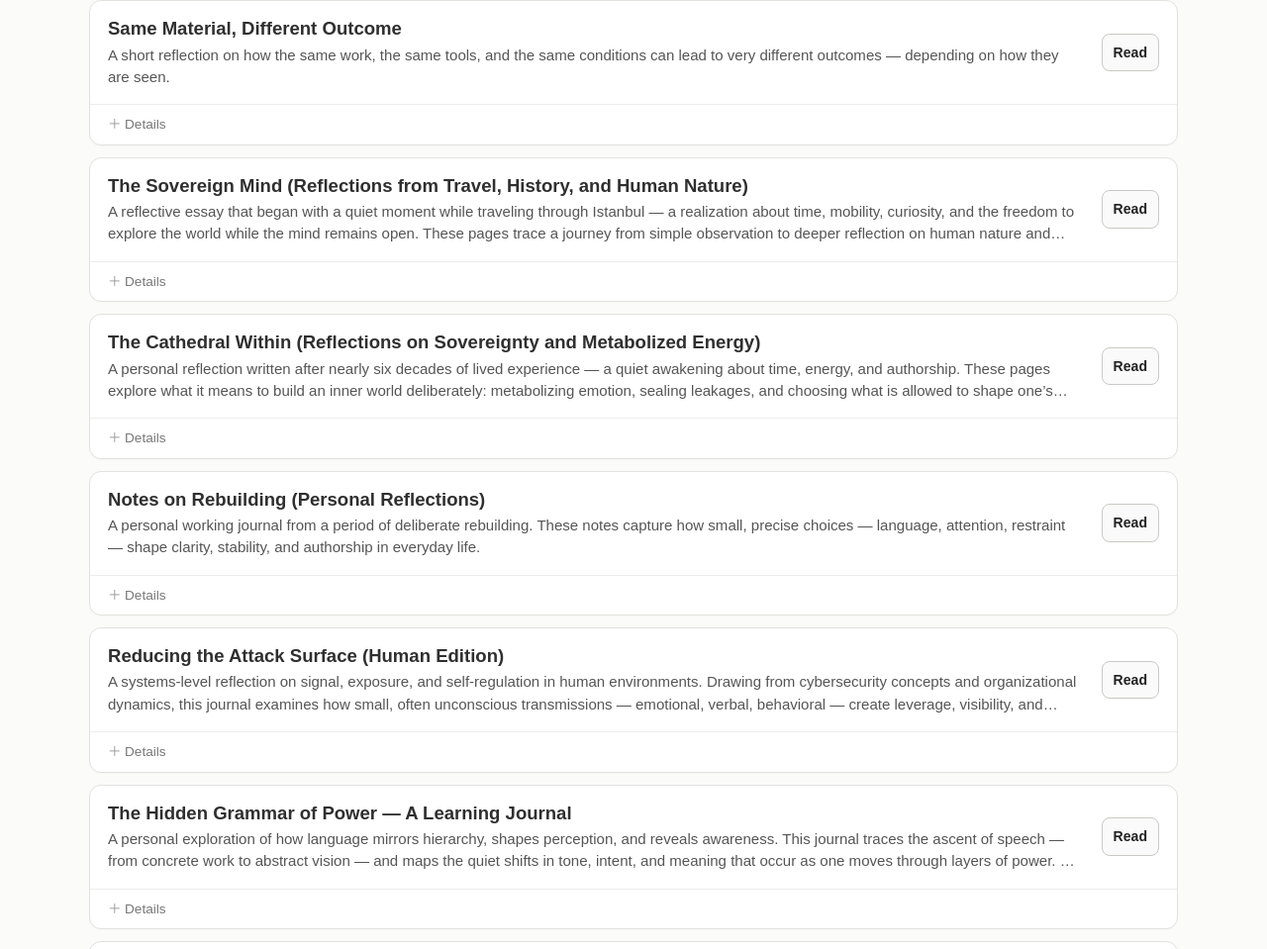
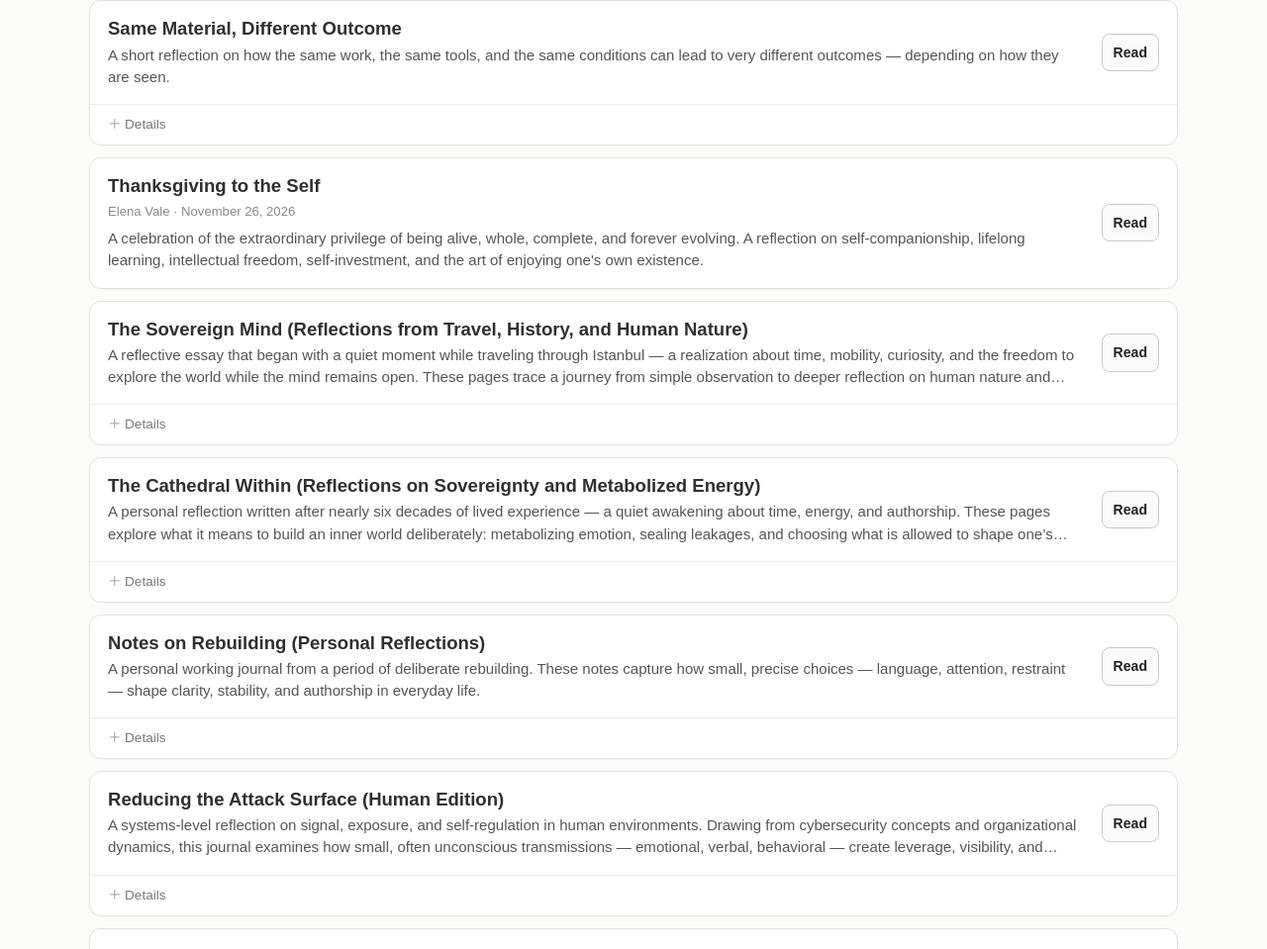
Before and after one commit to selenesahari/portfolio, a plain HTML site: page knowledge/index.html in a window 1280 px wide. Shown: the part 2673-3632 px from the top of the page at 99% size. Drawn offline with Linux system fonts and the light colour scheme.

Commit message:
Update index.html

```diff
--- a/knowledge/index.html
+++ b/knowledge/index.html
@@ -535,7 +535,32 @@ isabelladupont@dreamweaverai.org
 <strong>Theme:</strong> <em>Seeing at a higher level</em> — how perspective, framing,
     and clarity change not only perception, but direction.
   </p></div></details></div>
-<div class="section-anchor" id="sovereignty"></div><div class="work-card"><div class="work-card-main"><div class="work-copy"><h2>The Sovereign Mind (Reflections from Travel, History, and Human Nature)</h2><p class="work-summary">
+<div class="section-anchor" id="sovereignty"></div>
+
+
+<div class="work-card">
+  <div class="work-card-main">
+    <div class="work-copy">
+      <h2>Thanksgiving to the Self</h2>
+      <p class="work-meta">Elena Vale · November 26, 2026</p>
+      <p class="work-summary">
+        A celebration of the extraordinary privilege of being alive,
+        whole, complete, and forever evolving. A reflection on
+        self-companionship, lifelong learning, intellectual freedom,
+        self-investment, and the art of enjoying one's own existence.
+      </p>
+    </div>
+    <div class="work-actions">
+      <a class="read-button"
+         href="Thanksgiving_to_the_Self.html"
+         target="_blank"
+         rel="noopener noreferrer">Read</a>
+    </div>
+  </div>
+</div>
+
+
+    <div class="work-card"><div class="work-card-main"><div class="work-copy"><h2>The Sovereign Mind (Reflections from Travel, History, and Human Nature)</h2><p class="work-summary">
     A reflective essay that began with a quiet moment while traveling through Istanbul —
     a realization about time, mobility, curiosity, and the freedom to explore the world
     while the mind remains open. These pages trace a journey from simple observation
```
